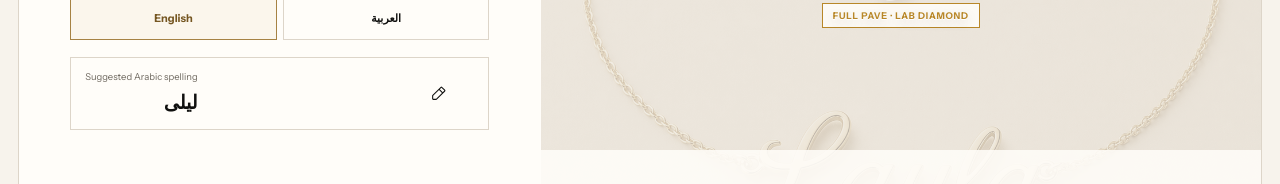
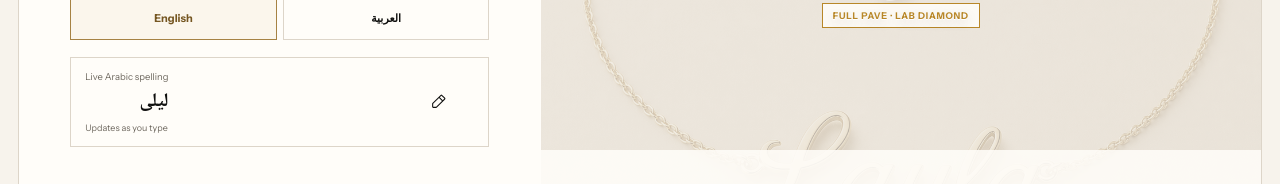
Before and after one commit to Sanchay-T/jewelo, a Next.js app in the folder apps/web/: page /en/design/new in a window 1280 px wide. Shown: the part 508-692 px from the top of the page. Built offline with nearby package versions, Linux system fonts and the light colour scheme.

Commit message:
feat(web): restore live Arabic name reflection

```diff
--- a/apps/web/src/app/globals.css
+++ b/apps/web/src/app/globals.css
@@ -538,7 +538,8 @@ video {
   margin-bottom: 8px;
 }
 .clm-suggestion span,
-.clm-suggestion strong {
+.clm-suggestion strong,
+.clm-suggestion small {
   display: block;
 }
 .clm-suggestion span {
@@ -548,6 +549,17 @@ video {
 .clm-suggestion strong {
   font-size: 1.2rem;
   margin-top: 4px;
+}
+.clm-suggestion small {
+  margin-top: 4px;
+  color: var(--muted);
+  font-size: 0.56rem;
+}
+.clm-suggestion strong[dir="rtl"],
+.clm-live-name[dir="rtl"] strong,
+.clm-preview-caption strong[dir="rtl"],
+.clm-arabic-edits input[dir="rtl"] {
+  font-family: "Noto Naskh Arabic", "Geeza Pro", serif;
 }
 .clm-suggestion button {
   width: 44px;
--- a/apps/web/src/features/entry/new-design-experience.tsx
+++ b/apps/web/src/features/entry/new-design-experience.tsx
@@ -2,7 +2,7 @@
 
 import Image from "next/image";
 import { useRouter } from "next/navigation";
-import { useMemo, useState } from "react";
+import { useEffect, useMemo, useState } from "react";
 import {
   ArrowLeft,
   ArrowRight,
@@ -28,6 +28,7 @@ import type {
   SizeProfile,
   StoneCoverage,
 } from "@/lib/types";
+import { transliterateArabicName } from "./transliterate-arabic";
 
 type StageId =
   | "name-language"
@@ -87,8 +88,12 @@ export function NewDesignExperience({ locale }: { locale: Locale }) {
   const [nameOne, setNameOne] = useState("Layla");
   const [nameTwo, setNameTwo] = useState("Mariam");
   const [language, setLanguage] = useState<"en" | "ar">("en");
-  const [arabicOne, setArabicOne] = useState("ليلى");
-  const [arabicTwo, setArabicTwo] = useState("مريم");
+  const [arabicOne, setArabicOne] = useState(() =>
+    transliterateArabicName("Layla"),
+  );
+  const [arabicTwo, setArabicTwo] = useState(() =>
+    transliterateArabicName("Mariam"),
+  );
   const [arabicStyle, setArabicStyle] = useState<ArabicStyle>("contemporary");
   const [layout, setLayout] = useState<PendantLayout>("connected-heart");
   const [metal, setMetal] = useState<MetalColor>("yellow");
@@ -103,6 +108,14 @@ export function NewDesignExperience({ locale }: { locale: Locale }) {
   const [confirmed, setConfirmed] = useState(false);
   const [saving, setSaving] = useState(false);
   const [error, setError] = useState<string>();
+
+  useEffect(() => {
+    setArabicOne(transliterateArabicName(nameOne));
+  }, [nameOne]);
+
+  useEffect(() => {
+    setArabicTwo(transliterateArabicName(nameTwo));
+  }, [nameTwo]);
 
   const displayOne = language === "ar" ? arabicOne : nameOne;
   const displayTwo = language === "ar" ? arabicTwo : nameTwo;
@@ -357,10 +370,11 @@ export function NewDesignExperience({ locale }: { locale: Locale }) {
                     </button>
                   </span>
                 </label>
-                <div className="clm-suggestion">
+                <div className="clm-suggestion" aria-live="polite">
                   <div>
-                    <span>Suggested Arabic spelling</span>
+                    <span>Live Arabic spelling</span>
                     <strong dir="rtl">{arabicOne}</strong>
+                    <small>Updates as you type</small>
                   </div>
                   <button
                     type="button"
--- /dev/null
+++ b/apps/web/src/features/entry/transliterate-arabic.ts
@@ -0,0 +1,110 @@
+/**
+ * Instant English-to-Arabic name transliteration, ported from the legacy
+ * Caleums NameInput reflector. This is intentionally deterministic and local;
+ * an optional model refinement must remain behind the Jewelo client boundary.
+ */
+const NAME_CORRECTIONS: Record<string, string> = {
+  sarah: "سارة",
+  layla: "ليلى",
+  leila: "ليلى",
+  fatima: "فاطمة",
+  aisha: "عائشة",
+  omar: "عمر",
+  ahmed: "أحمد",
+  mohammad: "محمد",
+  mohammed: "محمد",
+  ali: "علي",
+  hassan: "حسن",
+  hussein: "حسين",
+  mariam: "مريم",
+  maryam: "مريم",
+  noor: "نور",
+  nour: "نور",
+  yusuf: "يوسف",
+  khalid: "خالد",
+};
+
+const DIGRAPHS: Array<readonly [string, string]> = [
+  ["sh", "ش"],
+  ["th", "ث"],
+  ["kh", "خ"],
+  ["dh", "ذ"],
+  ["zh", "ظ"],
+  ["gh", "غ"],
+  ["aa", "آ"],
+  ["ee", "ي"],
+  ["ii", "ي"],
+  ["oo", "و"],
+  ["uu", "و"],
+  ["ai", "ع"],
+  ["ou", "و"],
+  ["ay", "ي"],
+];
+
+const SINGLE_CHARS: Record<string, string> = {
+  a: "ا",
+  b: "ب",
+  c: "ك",
+  d: "د",
+  e: "ي",
+  f: "ف",
+  g: "غ",
+  h: "ه",
+  i: "ي",
+  j: "ج",
+  k: "ك",
+  l: "ل",
+  m: "م",
+  n: "ن",
+  o: "و",
+  p: "ب",
+  q: "ق",
+  r: "ر",
+  s: "س",
+  t: "ت",
+  u: "و",
+  v: "ف",
+  w: "و",
+  x: "كس",
+  y: "ي",
+  z: "ز",
+};
+
+const ENDINGS: Array<readonly [RegExp, string]> = [
+  [/ah$/, "ة"],
+  [/la$/, "لى"],
+];
+
+export function transliterateArabicName(text: string): string {
+  if (!text) return "";
+
+  let input = text.toLowerCase().trim();
+  const corrected = NAME_CORRECTIONS[input];
+  if (corrected) return corrected;
+
+  let ending = "";
+  for (const [pattern, replacement] of ENDINGS) {
+    if (!pattern.test(input)) continue;
+    ending = replacement;
+    input = input.replace(pattern, "");
+    break;
+  }
+
+  let result = "";
+  let index = 0;
+  while (index < input.length) {
+    const pair = input.slice(index, index + 2);
+    const digraph = DIGRAPHS.find(([latin]) => latin === pair);
+    if (digraph) {
+      result += digraph[1];
+      index += 2;
+      continue;
+    }
+
+    const character = input[index]!;
+    result += SINGLE_CHARS[character] ?? (character === " " ? " " : "");
+    index += 1;
+  }
+
+  return result + ending;
+}
```
Also changed, not shown: 1 other file (tests, documents, lock files or other folders).
